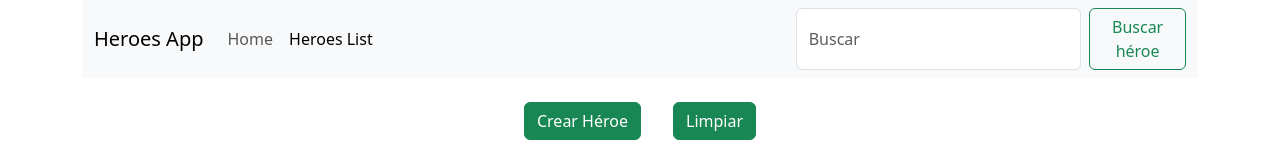
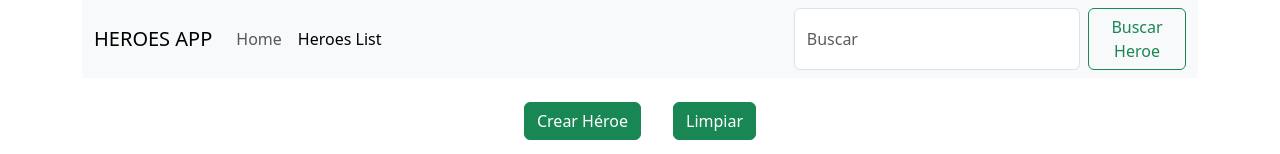
Before and after one commit to Franncogonza/super-heroes-app, an Angular app: page /heroes in a window 1280 px wide. Shown: the top 154 px of the page. Built offline with nearby package versions, Linux system fonts and the light colour scheme.

Commit message:
wip: refactor navbar

```diff
--- a/src/app/app.component.html
+++ b/src/app/app.component.html
@@ -1,9 +1,13 @@
-  <div class="container">
-    <div class="sticky-navbar">
-      <app-navbar></app-navbar>
-    </div>
-    <router-outlet></router-outlet>
+<div class="container">
+  <div class="sticky-navbar">
+    <app-navbar
+      [navItems]="navItems"
+      [searchPlaceholder]="searchPlaceholder"
+      [title]="appTitle"
+    ></app-navbar>
   </div>
+  <router-outlet></router-outlet>
+</div>
 <ng-container *ngIf="isLoading | async">
   <div class="d-flex justify-content-center">
     <div class="spinner-border" role="status"></div>
--- a/src/app/app.component.ts
+++ b/src/app/app.component.ts
@@ -1,6 +1,7 @@
 import { Component, ChangeDetectorRef, AfterViewInit } from '@angular/core';
 import { Observable } from 'rxjs';
 import { LoadingService } from './shared/services/loading.service';
+import { NavItem } from './shared/navbar/schemas/nav-item-interface';
 
 @Component({
   selector: 'app-root',
@@ -9,6 +10,13 @@ import { LoadingService } from './shared/services/loading.service';
 })
 export class AppComponent implements AfterViewInit {
   isLoading: Observable<boolean>;
+
+  appTitle = 'Heroes App';
+  searchPlaceholder = 'Buscar Heroe';
+  navItems: NavItem[] = [
+    { name: 'Home', link: '/home', active: false },
+    { name: 'Heroes List', link: '/heroes', active: false },
+  ];
 
   constructor(
     private loadingService: LoadingService,
--- a/src/app/shared/navbar/navbar.component.html
+++ b/src/app/shared/navbar/navbar.component.html
@@ -1,6 +1,6 @@
 <nav class="navbar navbar-expand-lg bg-body-tertiary">
   <div class="container-fluid">
-    <a class="navbar-brand">Heroes App</a>
+    <a class="navbar-brand">{{ title | uppercase }}</a>
     <button
       class="navbar-toggler"
       type="button"
@@ -14,14 +14,12 @@
     </button>
     <div class="collapse navbar-collapse" id="navbarSupportedContent">
       <ul class="navbar-nav me-auto mb-2 mb-lg-0">
-        <li class="nav-item">
-          <a class="nav-link" routerLinkActive="active" routerLink="/home"
-            >Home</a
-          >
-        </li>
-        <li class="nav-item">
-          <a class="nav-link" routerLinkActive="active" routerLink="/heroes"
-            >Heroes List</a
+        <li class="nav-item" *ngFor="let item of navItems">
+          <a
+            class="nav-link"
+            routerLinkActive="active"
+            [routerLink]="item.link"
+            >{{ item.name }}</a
           >
         </li>
       </ul>
@@ -37,7 +35,7 @@
           class="btn btn-outline-success"
           (click)="searchHero($event, searchText)"
         >
-          Buscar héroe
+          {{ searchPlaceholder }}
         </button>
       </form>
     </div>
--- /dev/null
+++ b/src/app/shared/navbar/schemas/nav-item-interface.ts
@@ -0,0 +1,5 @@
+export interface NavItem {
+  name: string;
+  link: string;
+  active?: boolean;
+}
```
Also changed, not shown: src/app/shared/navbar/navbar.component.ts (+6 -1 lines).
